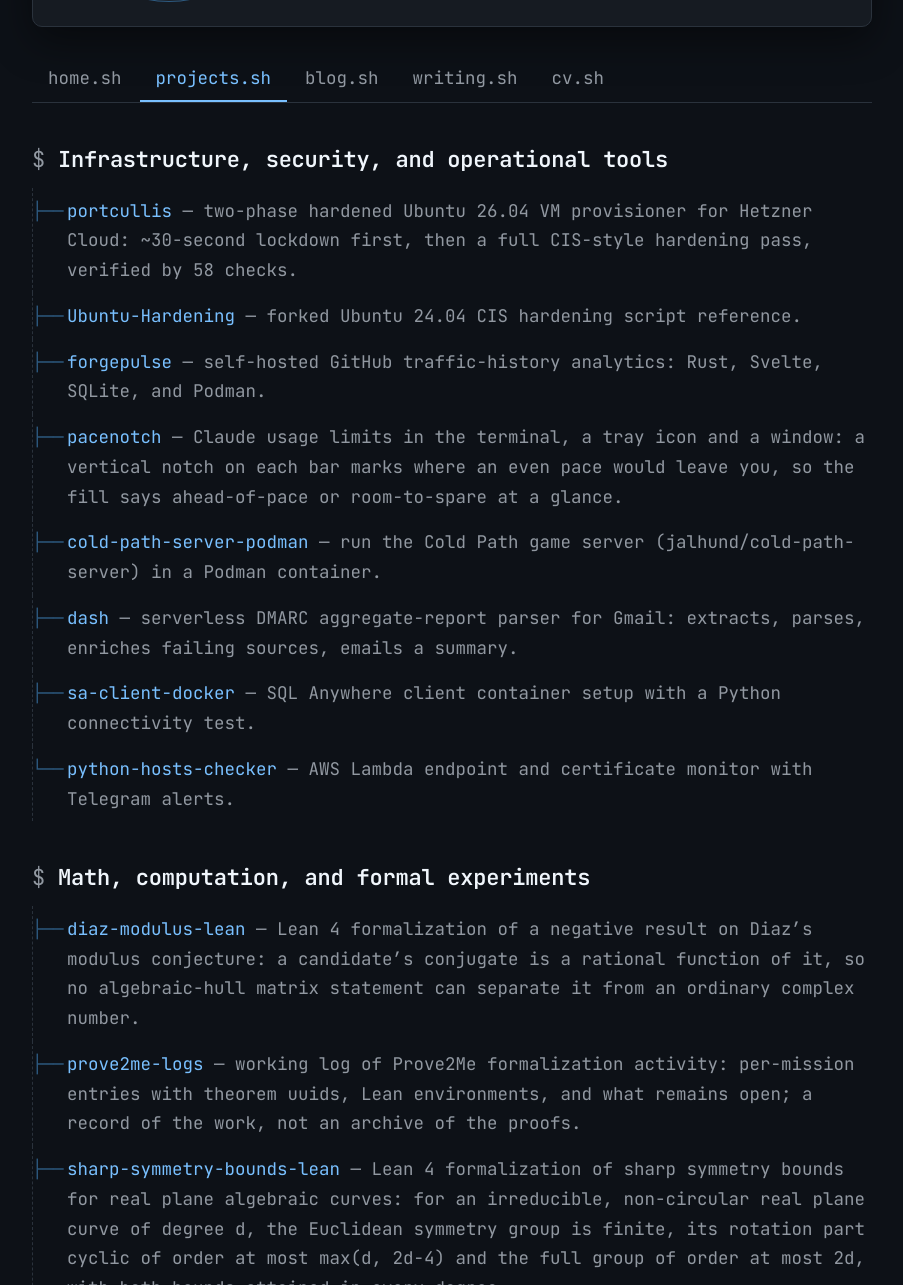
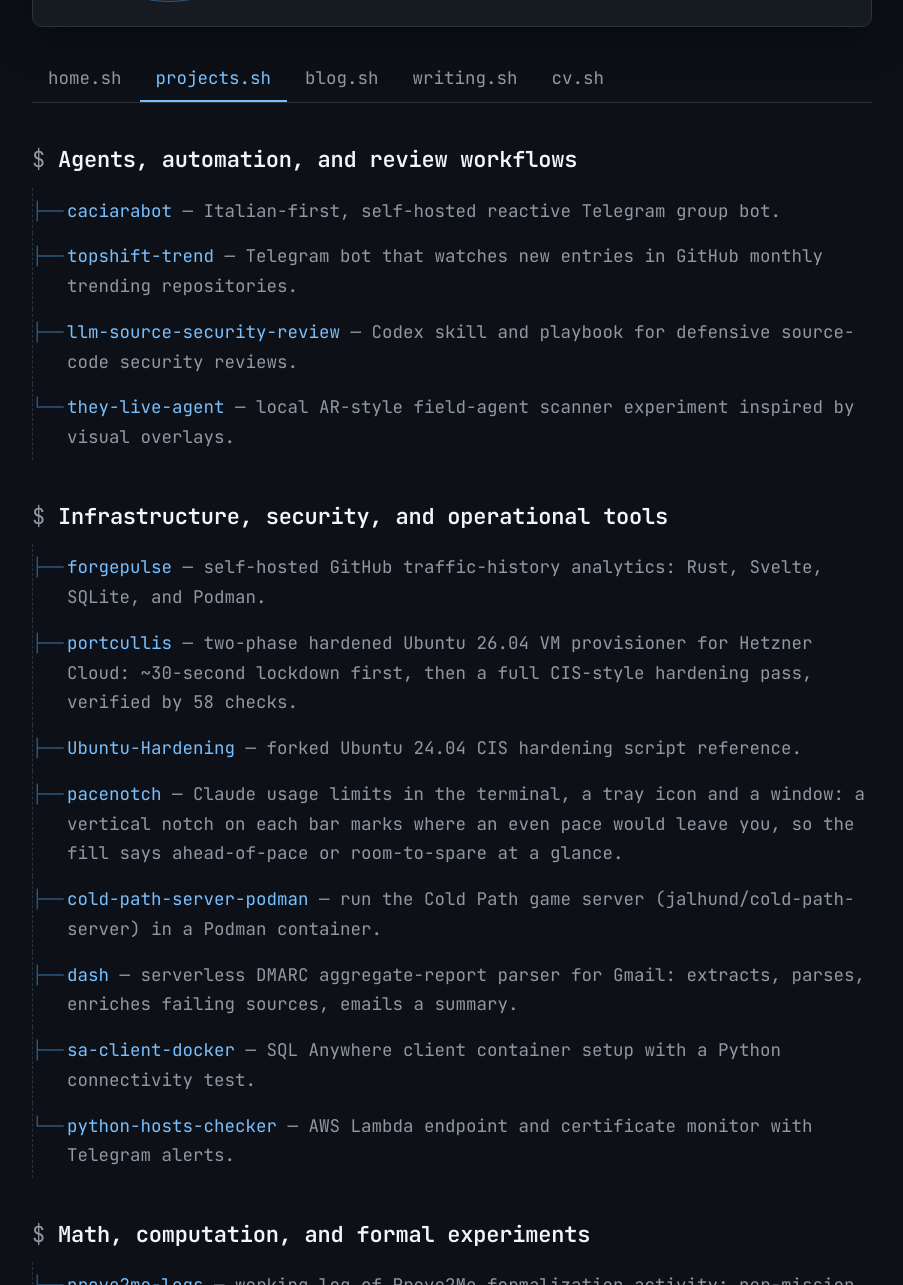
Before and after one commit to carlok/carlok.github.io, a Jekyll site: the page built from projects.md, in a window 1280 px wide and 1400 px high, scrolled down 290 px, cut to the strip 115-1400 px from the top of the window. Shown: the whole strip, without its empty margins (188-1091 px from the left). Built offline with Jekyll 4.4.1, drawn with Linux system fonts in a browser that asks for light colours; some of the changed text lies outside the part shown.

```diff
--- a/projects.md
+++ b/projects.md
@@ -28,11 +28,18 @@ permalink: /projects/
   <a class="tab" href="/cv/">cv.sh</a>
 </div>
 
+## Agents, automation, and review workflows
+
+- [caciarabot](https://github.com/carlok/caciarabot) — Italian-first, self-hosted reactive Telegram group bot.
+- [topshift-trend](https://github.com/carlok/topshift-trend) — Telegram bot that watches new entries in GitHub monthly trending repositories.
+- [llm-source-security-review](https://github.com/carlok/llm-source-security-review) — Codex skill and playbook for defensive source-code security reviews.
+- [they-live-agent](https://github.com/carlok/they-live-agent) — local AR-style field-agent scanner experiment inspired by visual overlays.
+
 ## Infrastructure, security, and operational tools
 
+- [forgepulse](https://github.com/carlok/forgepulse) — self-hosted GitHub traffic-history analytics: Rust, Svelte, SQLite, and Podman.
 - [portcullis](https://github.com/carlok/portcullis) — two-phase hardened Ubuntu 26.04 VM provisioner for Hetzner Cloud: ~30-second lockdown first, then a full CIS-style hardening pass, verified by 58 checks.
 - [Ubuntu-Hardening](https://github.com/carlok/Ubuntu-Hardening) — forked Ubuntu 24.04 CIS hardening script reference.
-- [forgepulse](https://github.com/carlok/forgepulse) — self-hosted GitHub traffic-history analytics: Rust, Svelte, SQLite, and Podman.
 - [pacenotch](https://github.com/carlok/pacenotch) — Claude usage limits in the terminal, a tray icon and a window: a vertical notch on each bar marks where an even pace would leave you, so the fill says ahead-of-pace or room-to-spare at a glance.
 - [cold-path-server-podman](https://github.com/carlok/cold-path-server-podman) — run the Cold Path game server (jalhund/cold-path-server) in a Podman container.
 - [dash](https://github.com/carlok/dash) — serverless DMARC aggregate-report parser for Gmail: extracts, parses, enriches failing sources, emails a summary.
@@ -41,8 +48,8 @@ permalink: /projects/
 
 ## Math, computation, and formal experiments
 
+- [prove2me-logs](https://github.com/carlok/prove2me-logs) — working log of Prove2Me formalization activity: per-mission entries with theorem uuids, Lean environments, and what remains open; a record of the work, not an archive of the proofs.
 - [diaz-modulus-lean](https://github.com/carlok/diaz-modulus-lean) — Lean 4 formalization of a negative result on Diaz's modulus conjecture: a candidate's conjugate is a rational function of it, so no algebraic-hull matrix statement can separate it from an ordinary complex number.
-- [prove2me-logs](https://github.com/carlok/prove2me-logs) — working log of Prove2Me formalization activity: per-mission entries with theorem uuids, Lean environments, and what remains open; a record of the work, not an archive of the proofs.
 - [sharp-symmetry-bounds-lean](https://github.com/carlok/sharp-symmetry-bounds-lean) — Lean 4 formalization of sharp symmetry bounds for real plane algebraic curves: for an irreducible, non-circular real plane curve of degree d, the Euclidean symmetry group is finite, its rotation part cyclic of order at most max(d, 2d−4) and the full group of order at most 2d, with both bounds attained in every degree.
 - [quadratula](https://github.com/carlok/quadratula) — how much of Le Floch's implication semilattice of Schröder's 990 quasigroup laws small quasigroups already witness: exhaustive enumeration to order 6, exact results to order 9, a provably optimal 17-quasigroup cover, and a generated report with independent checks.
 - [magma-1518-obstruction-lean](https://github.com/carlok/magma-1518-obstruction-lean) — Lean 4 on ETP law 1518: one-generated (1518+3862)-magmas are trivial or the Z/3 shift, and constant-coefficient magma cohomology cannot refute 1518 ⇒ 47/614/817/3862.
```
Also changed, not shown: other parts of projects.md (+0 -7 lines).
